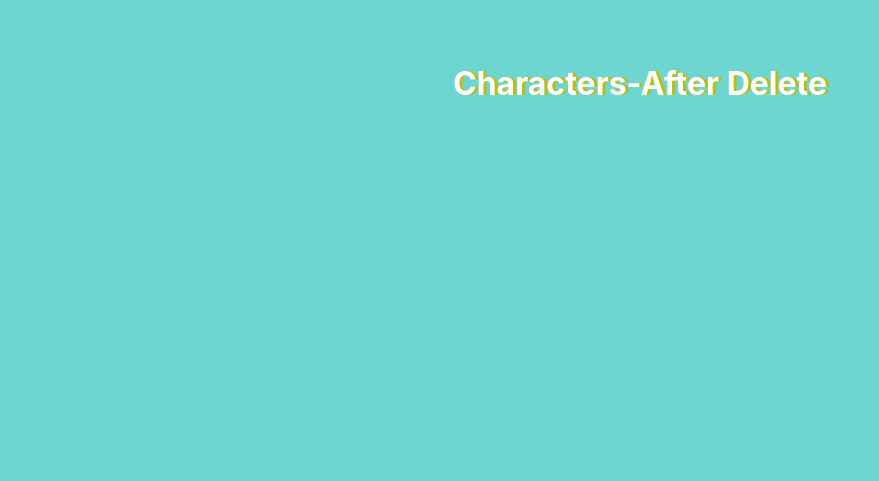
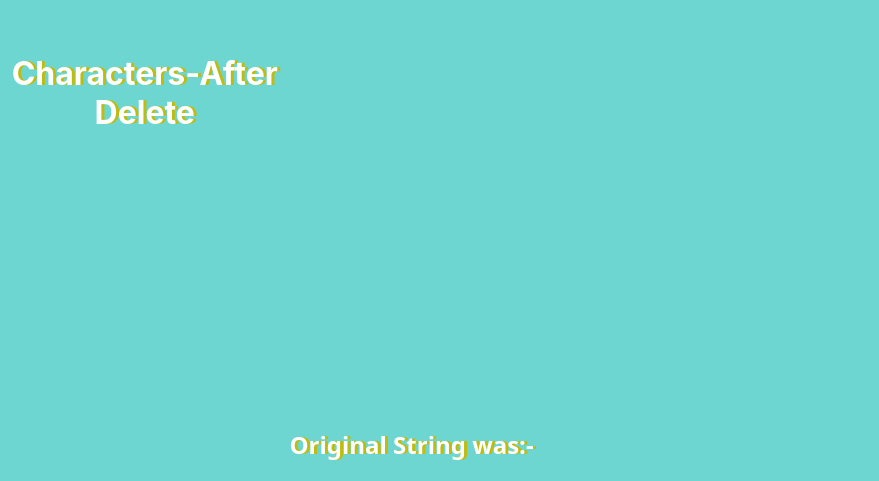
Before and after one commit to Aadarshprajapati777/houseware-project, a React (Create React App) app in the folder app/: page /afterdelete in a window 1280 px wide. Shown: the part 319-800 px from the top of the page, without its empty margins (0-879 px from the left). Built offline with nearby package versions, Linux system fonts and the light colour scheme.

Commit message:
original string and the new resultant string

```diff
--- a/app/src/UI/card.js
+++ b/app/src/UI/card.js
@@ -5,6 +5,8 @@ import { useNavigate } from 'react-router-dom';
 
 export let deletechar = "";
 export let afterDeleteInputValue = "";
+
+
 
 export default function Card(props) {
 
--- a/app/src/components/afterdelete.css
+++ b/app/src/components/afterdelete.css
@@ -3,5 +3,31 @@
     font-weight: 700;
     color: #fff;
     text-align: center;
-    margin-bottom: 1rem;
+    margin-top: 40px;
 }
+
+.original_characters {
+    width: 100%;
+    height: 100%;
+    display: flex;
+    flex-wrap: wrap;
+    justify-content: left;
+    align-items: flex-end; /* align items to the bottom */
+    }
+
+.original_string {
+    size:   2rem;
+    color:  #ffffff;
+    font-weight: 700;
+    text-align: center;
+    font-family: system-ui, -apple-system, BlinkMacSystemFont, 'Segoe UI', Roboto, Oxygen, Ubuntu, Cantarell, 'Open Sans', 'Helvetica Neue', sans-serif;
+
+    }
+
+.original_string_value {
+    size:   2rem;
+    color:  #0e26ff;
+    font-weight: 700;
+    text-align: center;
+    font-family: 'Times New Roman', Times, serif;
+    }
--- a/app/src/components/afterdelete.js
+++ b/app/src/components/afterdelete.js
@@ -2,17 +2,27 @@ import React from "react";
 import { afterDeleteInputValue } from "../UI/card";
 import Card from "../UI/card";
 import "./afterdelete.css";
+import { inputvalue } from "./inputfield";
 
 export default function Afterdelete() {
     const characters = afterDeleteInputValue.split("");
     return (
         <div className="card">
-             <div className="character_container">
+            <div className="character_container">
             <h1 className="character_title">Characters-After Delete</h1>
             {characters.map((character, index) => (
                 <Card key={index} value={character} className="character_card" index={index} />
             ))}
+             <div className="original_characters">
+            <h2 className="original_string"> Original String was:- </h2>
+            <h2 className="original_string_value">  {inputvalue}</h2>
         </div>
+
+
         </div>
+
+
+        </div>
+
       );
     }
--- a/app/src/components/inputfield.js
+++ b/app/src/components/inputfield.js
@@ -17,14 +17,26 @@ export default function Inputfield() {
 
   const handleSubmit = (e) => {
     e.preventDefault();
-    if (input.length > 0) {
-      console.log(input);
-        navigate("/screen2");
-        inputvalue = input;
+
+
+    inputvalue = input;
+    let flag =0;
+
+    for (let i = 0; i < inputvalue.length; i++) {
+      if (inputvalue[i] !== " " && inputvalue.length !== 0) {
+        flag = 1;
+      }
+    }
+
+    if (flag === 1) {
+      navigate("/screen2");
     } else {
-      alert("Input is empty, please enter a value");
+      alert("Input is empty, please enter a non-empty value");
     }
   };
+
+
+
 
   return (
     <div className="inputfield_container">
```
